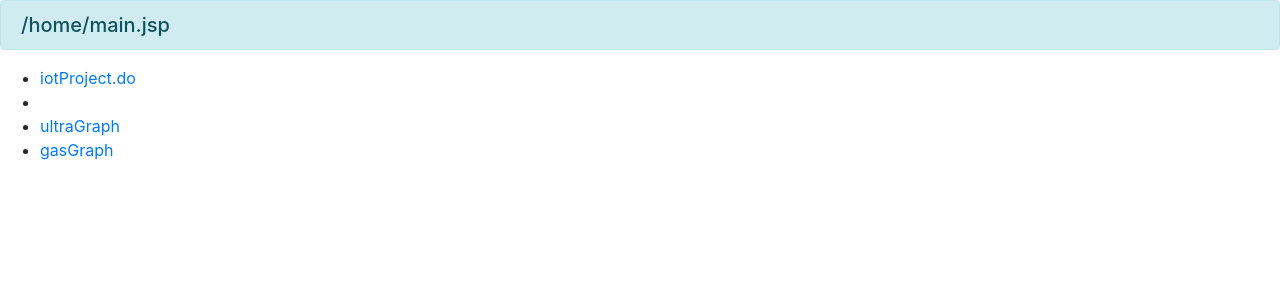
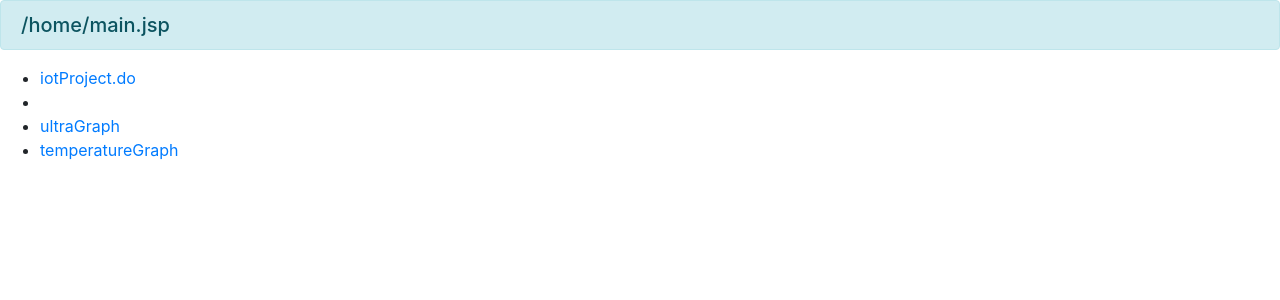
Before and after one commit to youwantsy/IoT_Project, a Java web app: page /home/main.do in a window 1280 px wide. Shown: the top 300 px of the page. Run offline with Spring Boot 4, a stand-in JSP engine, Linux system fonts and the light colour scheme; the project's own start-up code is not run, and a stand-in starts its controllers and pages.

Commit message:
commit 23:46pm

```diff
--- a/src/main/java/com/mycompany/project/controller/HomeController.java
+++ b/src/main/java/com/mycompany/project/controller/HomeController.java
@@ -32,8 +32,8 @@ public class HomeController
 	public String ultra() {
 		return "home/ultraGraph";
 	}
-	@RequestMapping("/gasGraph.do")
+	@RequestMapping("/temperatureGraph.do")
 	public String gas() {
-		return "home/gasGraph";
+		return "home/temperatureGraph";
 	}
 }
--- a/src/main/webapp/WEB-INF/jsp/home/main.jsp
+++ b/src/main/webapp/WEB-INF/jsp/home/main.jsp
@@ -23,7 +23,7 @@
 		<ul>
 			<li><a href="iotProject.do">iotProject.do</a><li>
 			<li><a href="ultraGraph.do">ultraGraph</a></li>
-			<li><a href="gasGraph.do">gasGraph</a></li>
+			<li><a href="temperatureGraph.do">temperatureGraph</a></li>
 		</ul>
 
 
```
